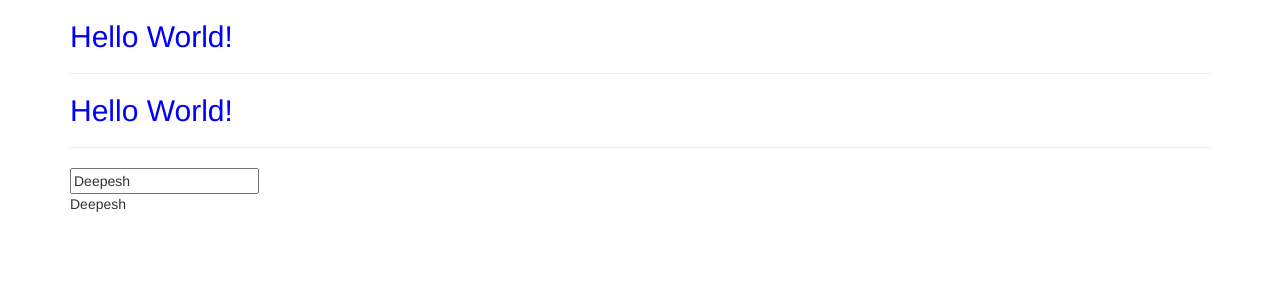
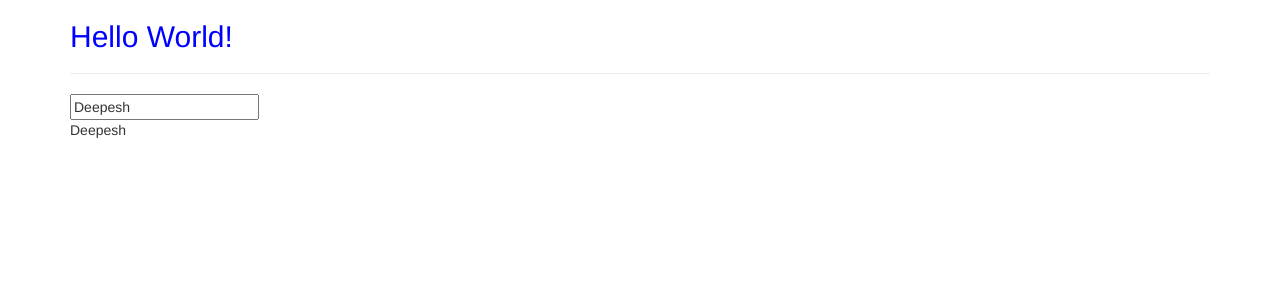
Before and after one commit to hybridx/angular7, an Angular app: page / in a window 1280 px wide. Shown: the top 300 px of the page. Built offline with nearby package versions, Linux system fonts and the light colour scheme.

Commit message:
Added files to .gitignore

```diff
--- a/src/app/servers/servers.component.html
+++ b/src/app/servers/servers.component.html
@@ -1,2 +1 @@
 <app-server></app-server>
-<app-server></app-server>
```
Also changed, not shown: 2 other files (tests, documents, lock files or other folders).
